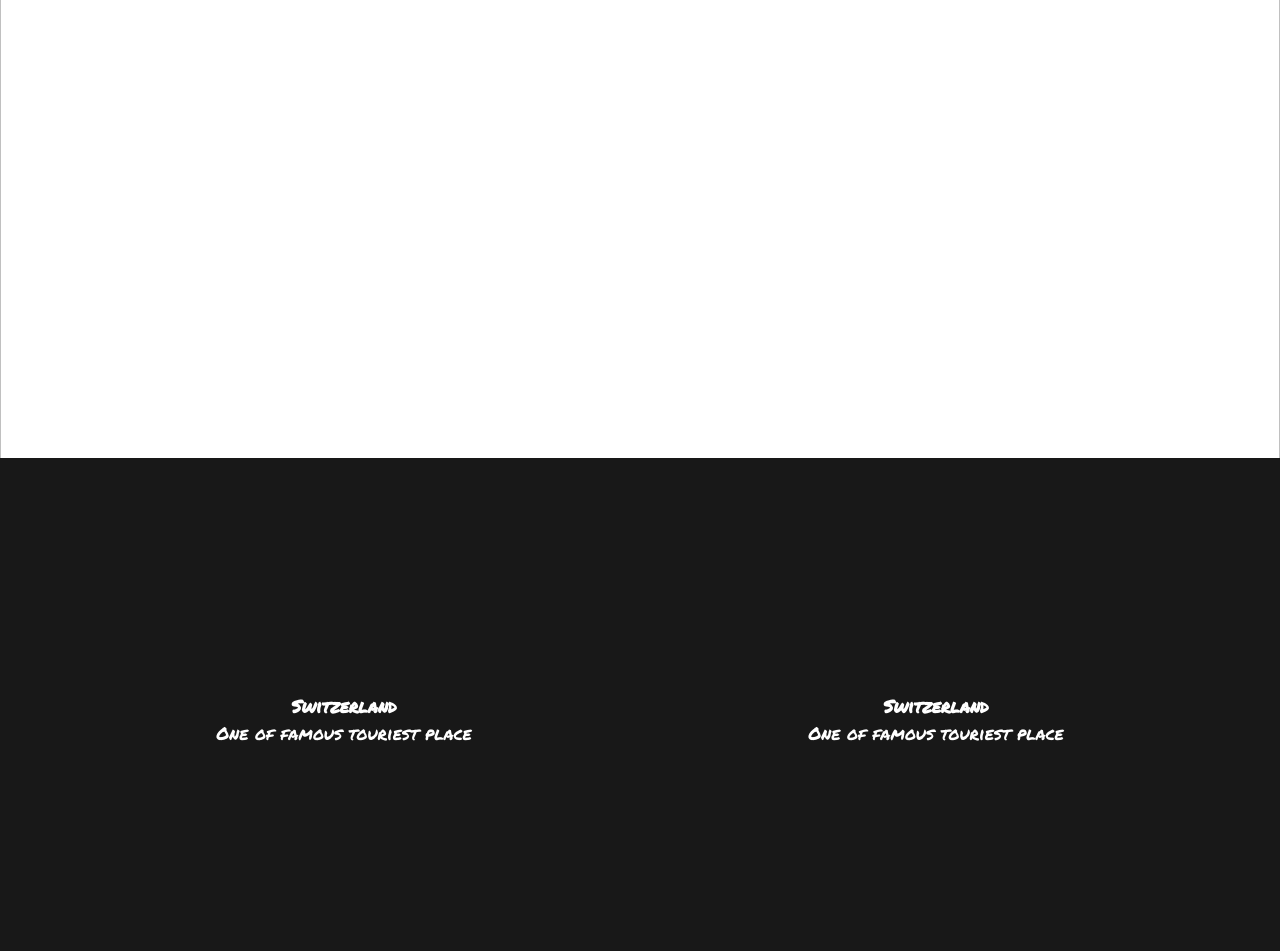
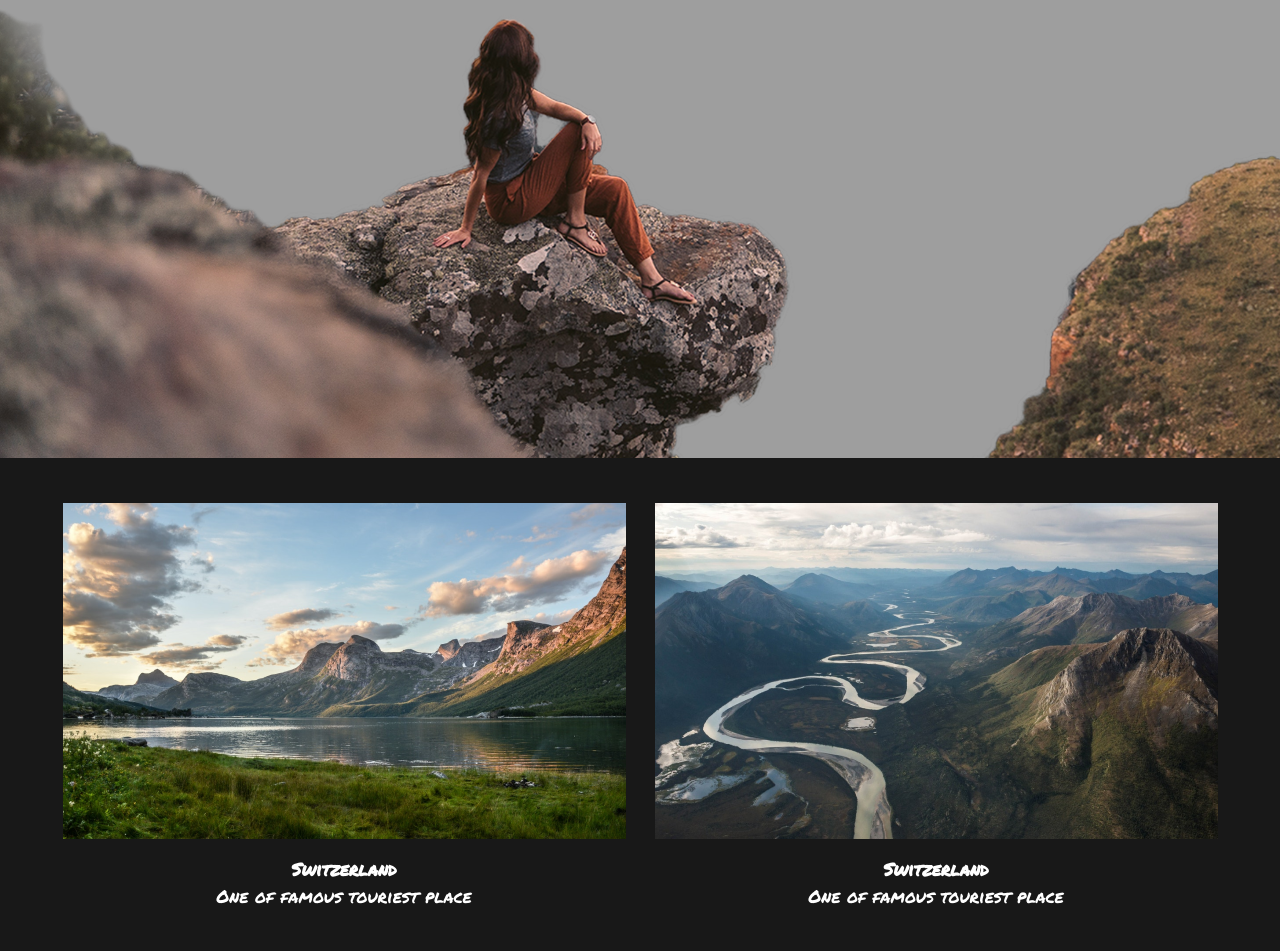
Before and after one commit to nishadmm/Parallax-website, a plain HTML site: page index.html in a window 1280 px wide. Shown: the part 342-1293 px from the top of the page. Drawn offline with nearby package versions, Linux system fonts and the light colour scheme; the site is published under a folder, as on GitHub Pages, so addresses that start at the root find nothing; a script that the page names is missing.

Commit message:
initial commit

```diff
--- a/index.html
+++ b/index.html
@@ -17,19 +17,19 @@
     </nav>
     <div class="container">
       <h2 class="main-title">Explore...</h2>
-      <img src="/bg1.png" class="bg1" />
-      <img src="/girl1.png" class="girl" />
-      <img src="/rock1.png" class="rock" />
+      <img src="./bg1.png" class="bg1" />
+      <img src="./girl1.png" class="girl" />
+      <img src="./rock1.png" class="rock" />
     </div>
     <div class="content">
       <div class="content-images">
         <div>
-          <img src="/switzleft.png" alt="" />
+          <img src="./switzleft.png" alt="" />
           <h4>Switzerland</h4>
           <p>One of famous touriest place</p>
         </div>
         <div>
-          <img src="/switzright.png" alt="" />
+          <img src="./switzright.png" alt="" />
           <h4>Switzerland</h4>
           <p>One of famous touriest place</p>
         </div>
```
